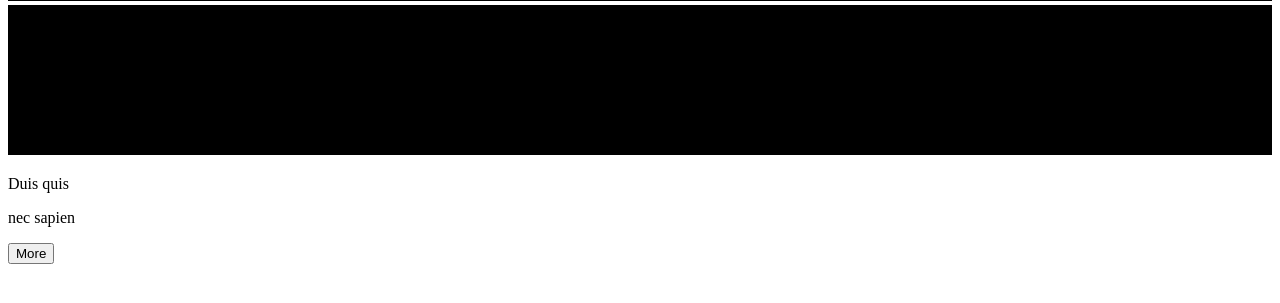
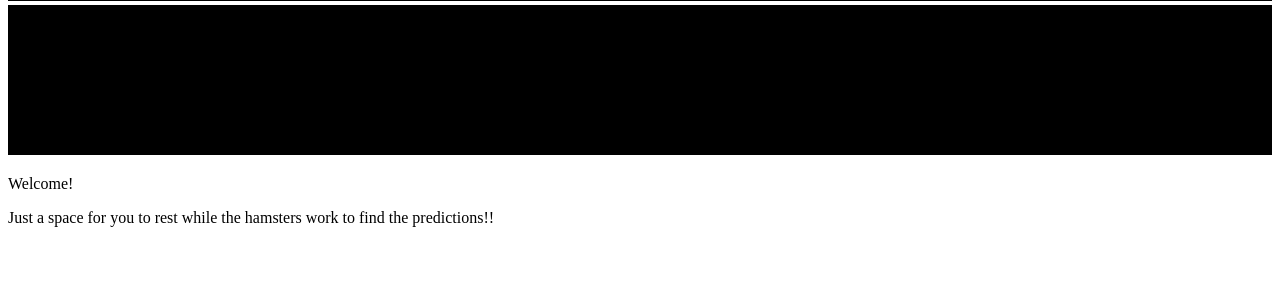
Before and after one commit to Tusharsharma118/TrafficSignsClassifierApi, a Flask app: page / in a window 1280 px wide. Shown: the part 175-478 px from the top of the page. Run offline with Flask 2, Linux system fonts and the light colour scheme.

Commit message:
Update index.html

```diff
--- a/templates/index.html
+++ b/templates/index.html
@@ -3,7 +3,7 @@
 <!--From https://codepen.io/frytyler/pen/EGdtg-->
 <head>
   <meta charset="UTF-8">
-  <title>ML API</title>
+  <title>Traffic Classifier API</title>
   <link href='https://fonts.googleapis.com/css?family=Pacifico' rel='stylesheet' type='text/css'>
 <link href='https://fonts.googleapis.com/css?family=Arimo' rel='stylesheet' type='text/css'>
 <link href='https://fonts.googleapis.com/css?family=Hind:300' rel='stylesheet' type='text/css'>
@@ -28,9 +28,9 @@
   </div>
 </div>
 <div class="text">
-  <p>Duis quis</p>
-  <p>nec sapien</p>
-  <button>More</button>
+  <p>Welcome!</p>
+  <p>Just a space for you to rest while the hamsters work to find the predictions!!</p>
+
 </div>
 
 </body>
```
